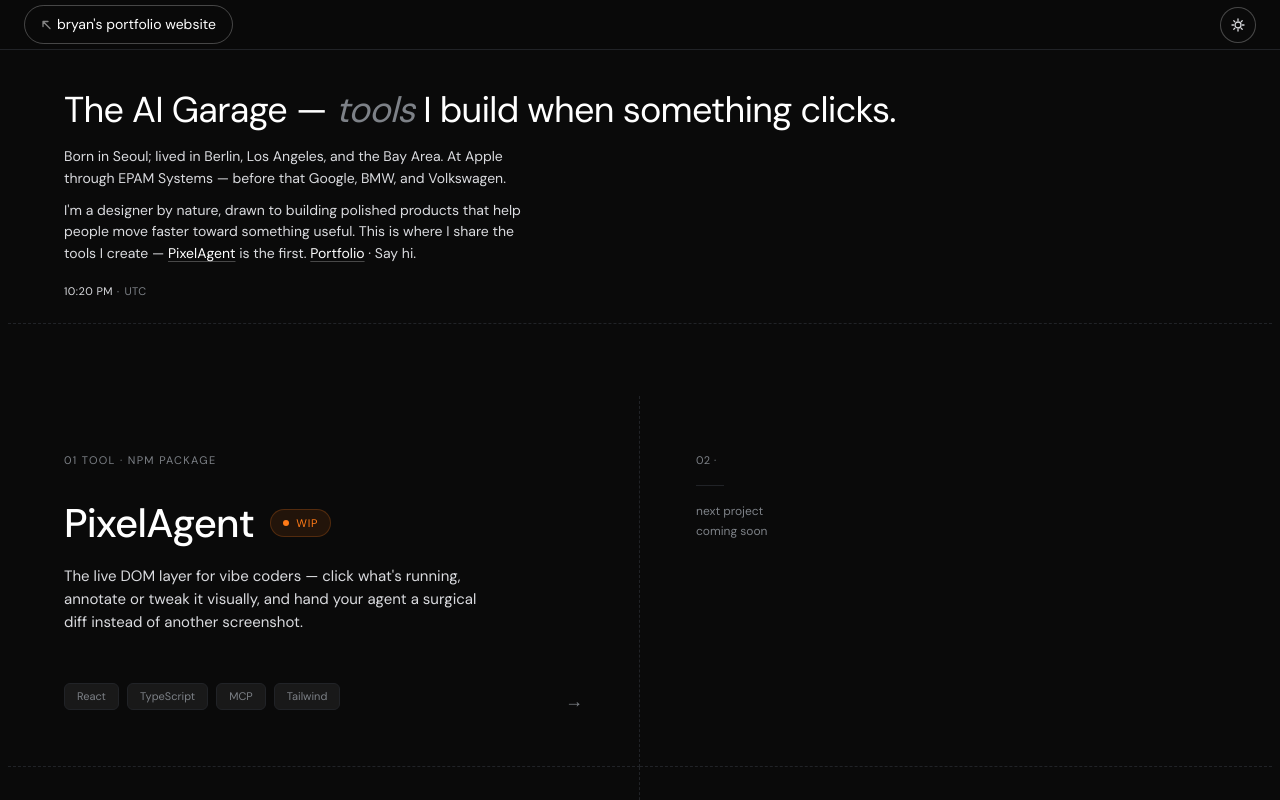
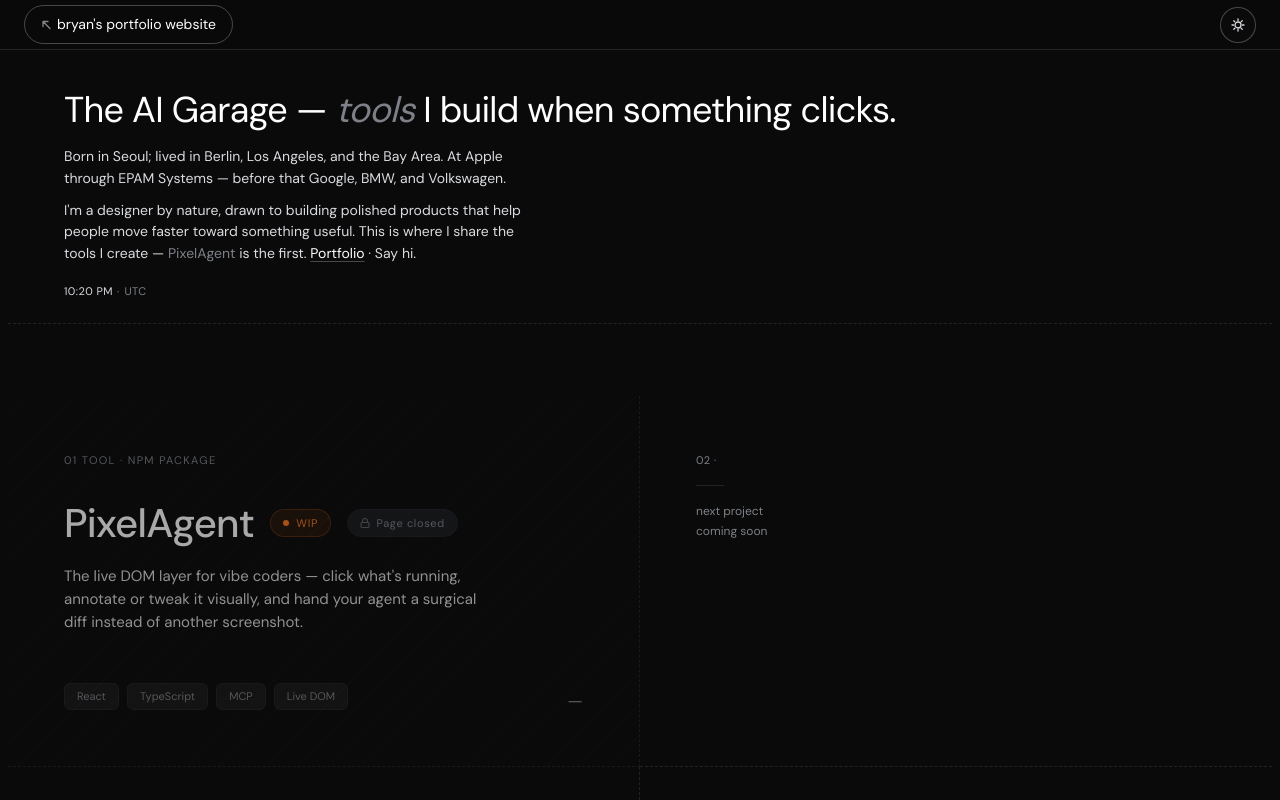
Before and after one commit to BryanOoh/ai-garage, a Next.js app: page / in a window 1280 px wide. Shown: the top 800 px of the page. Built offline with nearby package versions, Linux system fonts and the light colour scheme; no server answers.

Commit message:
Fix: block the PixelAgent

```diff
--- a/app/_components/GarageIntro.tsx
+++ b/app/_components/GarageIntro.tsx
@@ -1,5 +1,5 @@
 import Link from "next/link";
-import { PORTFOLIO_URL } from "@/lib/site";
+import { PIXELAGENT_PAGE_ENABLED, PORTFOLIO_URL } from "@/lib/site";
 import IntroStamp from "./IntroStamp";
 
 export default function GarageIntro() {
@@ -17,8 +17,13 @@
         <p>
           I&apos;m a designer by nature, drawn to building polished products that
           help people move faster toward something useful. This is where I share
-          the tools I create — <Link href="/pixelagent">PixelAgent</Link> is the
-          first.{" "}
+          the tools I create —{" "}
+          {PIXELAGENT_PAGE_ENABLED ? (
+            <Link href="/pixelagent">PixelAgent</Link>
+          ) : (
+            <span className="garage-intro-pa-locked">PixelAgent</span>
+          )}{" "}
+          is the first.{" "}
           <a href={PORTFOLIO_URL} target="_blank" rel="noopener noreferrer">
             Portfolio
           </a>
--- /dev/null
+++ b/app/_components/GarageProjectCell.tsx
@@ -0,0 +1,87 @@
+import Link from "next/link";
+import { PIXELAGENT_PAGE_ENABLED } from "@/lib/site";
+
+const lockIcon = (
+  <svg width="10" height="10" viewBox="0 0 10 10" fill="none" aria-hidden="true">
+    <path
+      d="M2.5 4.5V3a2.5 2.5 0 0 1 5 0v1.5M2 4.5h6a1 1 0 0 1 1 1v3a1 1 0 0 1-1 1H2a1 1 0 0 1-1-1v-3a1 1 0 0 1 1-1Z"
+      stroke="currentColor"
+      strokeWidth="1.1"
+      strokeLinejoin="round"
+    />
+  </svg>
+);
+
+export type GarageProject = {
+  slug: string;
+  num: string;
+  type: string;
+  name: string;
+  desc: string;
+  tags: string[];
+  wip?: boolean;
+};
+
+export default function GarageProjectCell({ project }: { project: GarageProject }) {
+  const locked =
+    project.slug === "pixelagent" && !PIXELAGENT_PAGE_ENABLED;
+
+  const body = (
+    <>
+      <span className="garage-kicker">
+        {project.num} {project.type}
+      </span>
+
+      <div className="garage-title-row">
+        <h2 className="garage-title">{project.name}</h2>
+        {project.wip && (
+          <span className="wip-chip">
+            <span className="wip-dot" aria-hidden="true" />
+            WIP
+          </span>
+        )}
+        {locked && (
+          <span className="closed-chip">
+            {lockIcon}
+            Page closed
+          </span>
+        )}
+      </div>
+
+      <p className="garage-desc">{project.desc}</p>
+
+      <div className="garage-cell-foot">
+        <div className="garage-tags">
+          {project.tags.map((tag) => (
+            <span key={tag} className="garage-tag">
+              {tag}
+            </span>
+          ))}
+        </div>
+        <span className="garage-arrow" aria-hidden="true">
+          {locked ? "—" : "→"}
+        </span>
+      </div>
+    </>
+  );
+
+  if (locked) {
+    return (
+      <div
+        className="garage-cell garage-cell--active garage-cell--locked"
+        aria-label={`${project.name} — page temporarily closed`}
+      >
+        {body}
+      </div>
+    );
+  }
+
+  return (
+    <Link
+      href={`/${project.slug}`}
+      className="garage-cell garage-cell--active"
+    >
+      {body}
+    </Link>
+  );
+}
--- a/app/page.tsx
+++ b/app/page.tsx
@@ -1,6 +1,6 @@
 import { DM_Mono, Instrument_Serif } from "next/font/google";
-import Link from "next/link";
 import GarageIntro from "./_components/GarageIntro";
+import GarageProjectCell from "./_components/GarageProjectCell";
 import SiteHeader from "./_components/SiteHeader";
 import { PORTFOLIO_URL } from "@/lib/site";
 
@@ -26,7 +26,7 @@
     type: "TOOL · NPM PACKAGE",
     name: "PixelAgent",
     desc: "The live DOM layer for vibe coders — click what's running, annotate or tweak it visually, and hand your agent a surgical diff instead of another screenshot.",
-    tags: ["React", "TypeScript", "MCP", "Tailwind"],
+    tags: ["React", "TypeScript", "MCP", "Live DOM"],
     wip: true,
   },
 ];
@@ -49,40 +49,7 @@
 
         <main id="main-content" className="garage-grid">
           {projects.map((p) => (
-          <Link
-            key={p.slug}
-            href={`/${p.slug}`}
-            className="garage-cell garage-cell--active"
-          >
-            <span className="garage-kicker">
-              {p.num} {p.type}
-            </span>
-
-            <div className="garage-title-row">
-              <h2 className="garage-title">{p.name}</h2>
-              {p.wip && (
-                <span className="wip-chip">
-                  <span className="wip-dot" aria-hidden="true" />
-                  WIP
-                </span>
-              )}
-            </div>
-
-            <p className="garage-desc">{p.desc}</p>
-
-            <div className="garage-cell-foot">
-              <div className="garage-tags">
-                {p.tags.map((tag) => (
-                  <span key={tag} className="garage-tag">
-                    {tag}
-                  </span>
-                ))}
-              </div>
-              <span className="garage-arrow" aria-hidden="true">
-                →
-              </span>
-            </div>
-          </Link>
+            <GarageProjectCell key={p.slug} project={p} />
           ))}
 
           {coming.map((slot) => (
--- a/app/pixelagent/page.tsx
+++ b/app/pixelagent/page.tsx
@@ -1,3 +1,4 @@
+import { redirect } from "next/navigation";
 import SiteHeader from "../_components/SiteHeader";
 import SidebarNav from "./_components/SidebarNav";
 import MobileToc from "./_components/MobileToc";
@@ -6,9 +7,14 @@
 import {
   GITHUB_PIXELAGENT_URL,
   PIXELAGENT_DOCS_URL,
+  PIXELAGENT_PAGE_ENABLED,
 } from "@/lib/site";
 
 export default function PixelAgentPage() {
+  if (!PIXELAGENT_PAGE_ENABLED) {
+    redirect("/");
+  }
+
   const docsReady = PIXELAGENT_DOCS_URL.length > 0;
 
   return (
--- a/app/styles/garage.css
+++ b/app/styles/garage.css
@@ -151,6 +151,61 @@
   background: var(--sb-hover);
 }
 
+.garage-cell--locked {
+  cursor:     default;
+  position:   relative;
+  opacity:    0.65;
+}
+.garage-cell--locked:hover {
+  background: transparent;
+}
+.garage-cell--locked::before {
+  content:        "";
+  position:       absolute;
+  inset:          0;
+  pointer-events: none;
+  background:     repeating-linear-gradient(
+    -45deg,
+    transparent,
+    transparent 10px,
+    rgba(255, 255, 255, 0.018) 10px,
+    rgba(255, 255, 255, 0.018) 11px
+  );
+}
+
+.closed-chip {
+  display:       inline-flex;
+  align-items:   center;
+  gap:           6px;
+  font-family:   var(--mono);
+  font-size:     11px;
+  font-weight:   400;
+  letter-spacing: 0.06em;
+  color:         var(--tt);
+  background:    var(--bg3);
+  border:        1px solid var(--border);
+  padding:       5px 12px;
+  border-radius: 9999px;
+  flex-shrink:   0;
+}
+.closed-chip svg {
+  opacity: 0.7;
+}
+
+.garage-intro-pa-locked {
+  color: var(--tt);
+}
+
+[data-theme="light"] .garage-cell--locked::before {
+  background: repeating-linear-gradient(
+    -45deg,
+    transparent,
+    transparent 10px,
+    rgba(0, 0, 0, 0.04) 10px,
+    rgba(0, 0, 0, 0.04) 11px
+  );
+}
+
 .garage-cell--soon {
   display:        flex;
   flex-direction: column;
--- a/lib/site.ts
+++ b/lib/site.ts
@@ -22,6 +22,10 @@
 /** Set when docs are live; empty string hides the docs link */
 export const PIXELAGENT_DOCS_URL = env("NEXT_PUBLIC_PIXELAGENT_DOCS_URL", "");
 
+/** Set to "true" to allow /pixelagent; otherwise redirects home */
+export const PIXELAGENT_PAGE_ENABLED =
+  env("NEXT_PUBLIC_PIXELAGENT_PAGE_ENABLED", "false") === "true";
+
 export const pixelagentSections = [
   { id: "overview", label: "The problem" },
   { id: "what", label: "What it does" },
```
Also changed, not shown: 1 other file (tests, documents, lock files or other folders).
